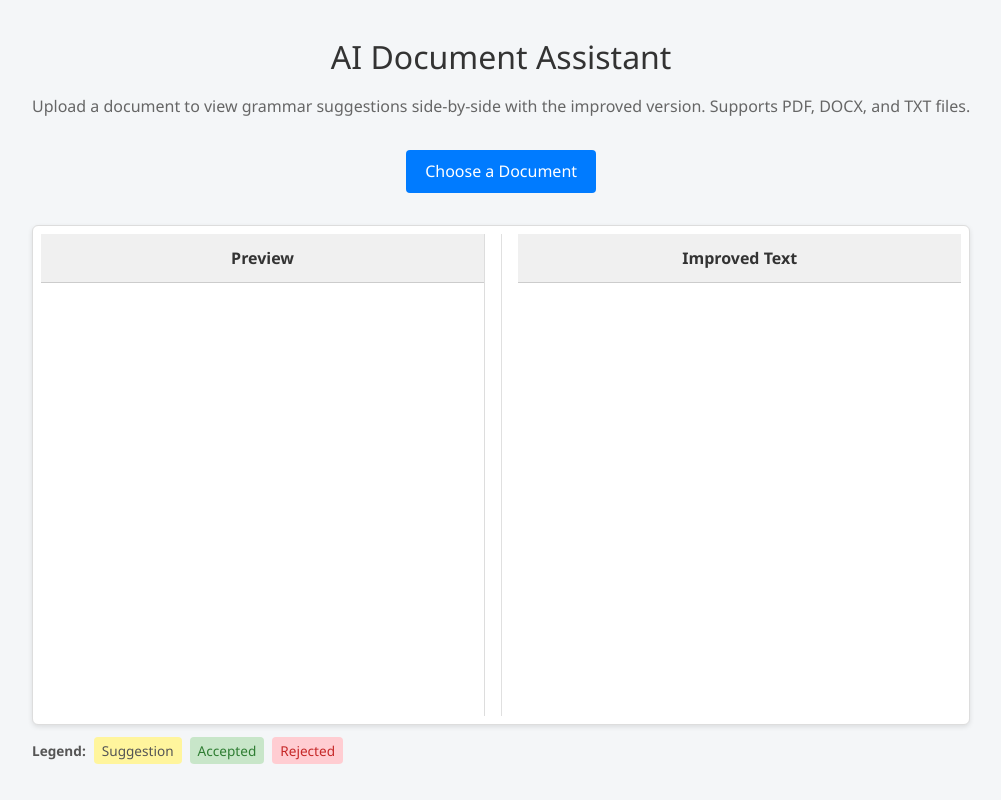
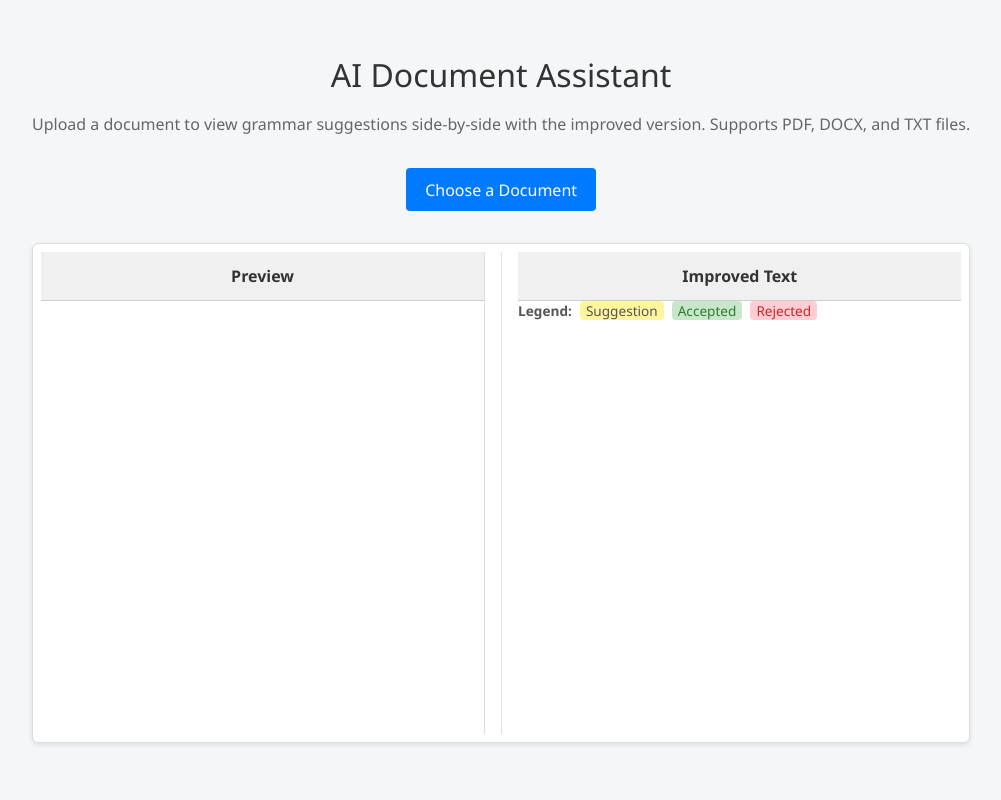
Before and after one commit to Bernard-Otieno/ai-doc-assistant, a React (Vite) app: page / in a window 1280 px wide. Shown: the whole page, without its empty margins (0-1001 px from the left). Built offline with nearby package versions, Linux system fonts and the light colour scheme; the HTML template or start-up script is replaced by a standard one.

Commit message:
UI improvements

```diff
--- a/src/App.css
+++ b/src/App.css
@@ -30,23 +30,24 @@ input[type="file"] {
 .legend {
   font-size: 0.85rem;
   color: #555;
+  margin-bottom: 1rem;
 }
 
-.legend span {
-  padding: 4px 8px;
+.legend-item {
+  padding: 0 6px;
   margin-left: 8px;
   border-radius: 4px;
 }
 
-.legend .suggestion {
+.legend-item.suggestion {
   background-color: #fff59d;
 }
 
-.legend .accepted {
+.legend-item.accepted {
   background-color: #c8e6c9;
 }
 
-.legend .rejected {
+.legend-item.rejected {
   background-color: #ffcdd2;
 }
 
@@ -178,3 +179,12 @@ button {
 .upload-button:hover {
   background-color: #0056b3;
 }
+.loading-message {
+  padding: 10px;
+  background-color: #fff3cd;
+  border: 1px solid #ffeeba;
+  color: #856404;
+  border-radius: 4px;
+  font-size: 0.95rem;
+  margin-bottom: 1rem;
+}
--- a/src/App.jsx
+++ b/src/App.jsx
@@ -127,14 +127,28 @@ function App() {
   const handleFileChange = (e) => {
     const file = e.target.files[0];
     if (!file) return;
-    if (file.type === 'application/pdf') {
-      handlePDFUpload(file);
-    } else if (file.type === 'application/vnd.openxmlformats-officedocument.wordprocessingml.document') {
-      handleDocxUpload(file);
-    } else {
-      handleTextUpload(file);
-    }
+
+    setStatus('loading'); // show spinner
+    setOriginalText('');
+    setSuggestions([]);
+    if (canvasContainerRef.current) canvasContainerRef.current.innerHTML = '';
+    if (docxContainerRef.current) docxContainerRef.current.innerHTML = '';
+
+    const process = async () => {
+      if (file.type === 'application/pdf') {
+        await handlePDFUpload(file);
+      } else if (file.type === 'application/vnd.openxmlformats-officedocument.wordprocessingml.document') {
+        await handleDocxUpload(file);
+      } else {
+        await handleTextUpload(file);
+      }
+      setStatus('done'); // hide spinner
+    };
+
+    process();
   };
+
+
 
   const handleAccept = (id) => {
     setSuggestions(prev => prev.map(item =>
@@ -206,6 +220,10 @@ function App() {
       <div className="file-upload">
         <label htmlFor="fileInput" className="upload-button">Choose a Document</label>
         <input id="fileInput" type="file" accept=".txt,.docx,.pdf" onChange={handleFileChange} style={{ display: 'none' }} />
+        {status === 'loading' && (
+        <div className="loading-message">⏳ Loading document and checking for suggestions...</div>
+)}
+
       </div>
 
       {originalText.length > MAX_CHAR_WARNING && (
@@ -225,18 +243,23 @@ function App() {
         </div>
 
         <div className="panel">
-          <div className="panel-header">Improved Text</div>
+          <div className="panel-header">Improved Text</div>  <div className="legend">
+        <strong>Legend:</strong>
+        <span className="legend-item suggestion">Suggestion</span>
+        <span className="legend-item accepted">Accepted</span>
+        <span className="legend-item rejected">Rejected</span>
+        {/* {renderImprovedText()} */}
+      </div>
           <div className="panel-content">
             {renderImprovedText()}
           </div>
+            <div style={{ fontSize: '0.85rem', color: '#555' }}>
+
+
+  </div>
         </div>
       </div>
-      <div className="legend">
-        <strong>Legend:</strong>
-        <span className="suggestion">Suggestion</span>
-        <span className="accepted">Accepted</span>
-        <span className="rejected">Rejected</span>
-      </div>
+
 
     </div>
   );
```
